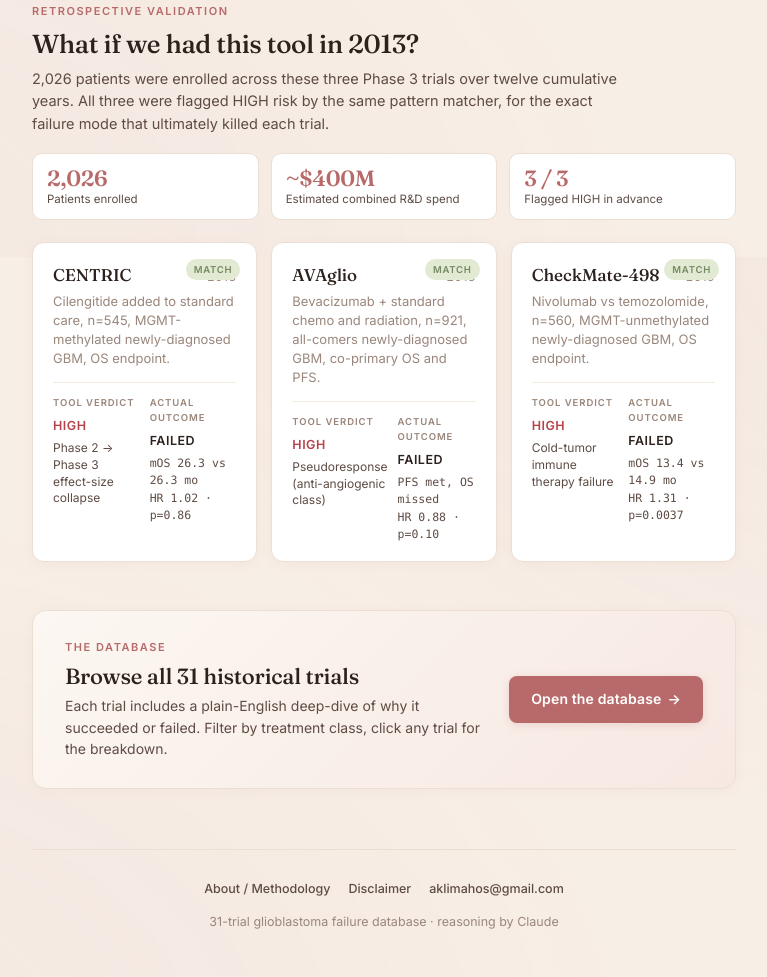
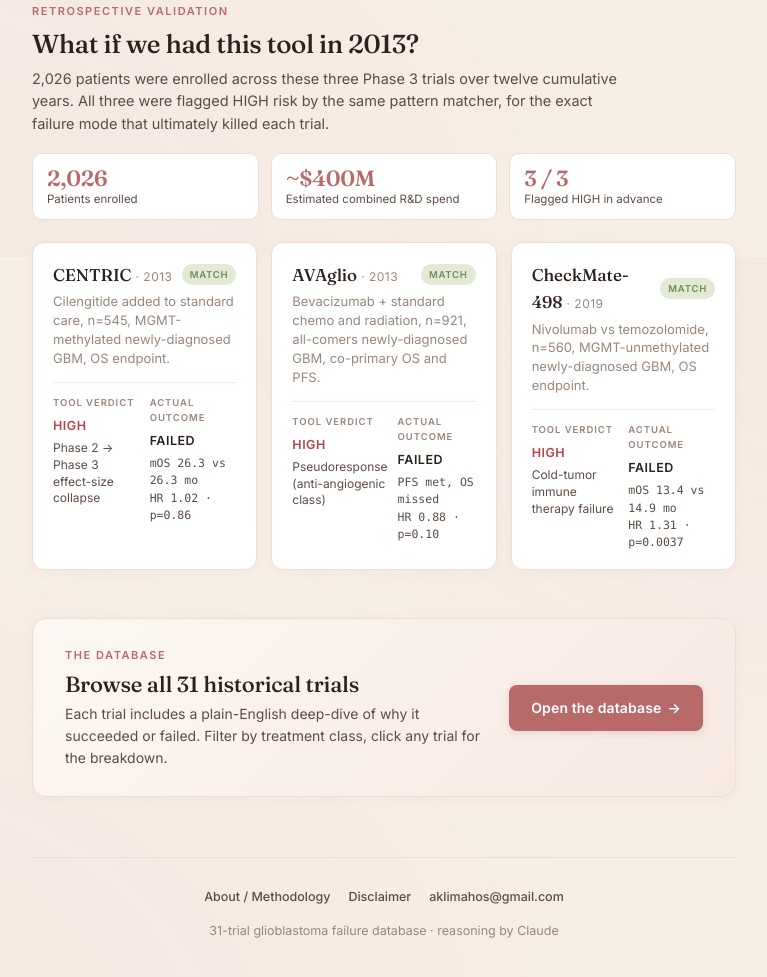
Before and after one commit to aklimahos/gbm-premortem, a website: page public/index.html in a window 1280 px wide. Shown: the part 2143-3120 px from the top of the page, without its empty margins (256-1023 px from the left). Drawn offline with Linux system fonts and the light colour scheme.

Commit message:
Validation cards: fix MATCH badge overlapping the year text
The MATCH badge was positioned absolutely (top-right corner) which
sat directly on top of the year text in the card header
(.validation-card-year), causing the year to peek through behind
the badge as black text.

Fix: removed absolute positioning. MATCH is now an inline flex
sibling of the title-year group inside the card head:

  [Title · 2013]                              [Match]

Both elements live in the same flex row with space-between, so they
share the header line cleanly without overlap. Year is no longer
obscured.

```diff
--- a/public/index.html
+++ b/public/index.html
@@ -452,9 +452,6 @@
     margin: 0;
   }
   .validation-match {
-    position: absolute;
-    top: 16px;
-    right: 16px;
     background: var(--low-bg);
     color: var(--low);
     font-size: 9.5px;
@@ -463,6 +460,8 @@
     text-transform: uppercase;
     padding: 3px 8px;
     border-radius: 999px;
+    flex-shrink: 0;
+    align-self: center;
   }
 
   /* Try-an-example buttons */
@@ -1751,10 +1750,12 @@
 
     <div class="validation-grid">
       <article class="validation-card">
-        <div class="validation-match">Match</div>
         <div class="validation-card-head">
-          <span class="validation-card-title">CENTRIC</span>
-          <span class="validation-card-year">2013</span>
+          <div>
+            <span class="validation-card-title">CENTRIC</span>
+            <span class="validation-card-year">· 2013</span>
+          </div>
+          <span class="validation-match">Match</span>
         </div>
         <p class="validation-card-design">Cilengitide added to standard care, n=545, MGMT-methylated newly-diagnosed GBM, OS endpoint.</p>
         <div class="validation-compare">
@@ -1772,10 +1773,12 @@
       </article>
 
       <article class="validation-card">
-        <div class="validation-match">Match</div>
         <div class="validation-card-head">
-          <span class="validation-card-title">AVAglio</span>
-          <span class="validation-card-year">2013</span>
+          <div>
+            <span class="validation-card-title">AVAglio</span>
+            <span class="validation-card-year">· 2013</span>
+          </div>
+          <span class="validation-match">Match</span>
         </div>
         <p class="validation-card-design">Bevacizumab + standard chemo and radiation, n=921, all-comers newly-diagnosed GBM, co-primary OS and PFS.</p>
         <div class="validation-compare">
@@ -1793,10 +1796,12 @@
       </article>
 
       <article class="validation-card">
-        <div class="validation-match">Match</div>
         <div class="validation-card-head">
-          <span class="validation-card-title">CheckMate-498</span>
-          <span class="validation-card-year">2019</span>
+          <div>
+            <span class="validation-card-title">CheckMate-498</span>
+            <span class="validation-card-year">· 2019</span>
+          </div>
+          <span class="validation-match">Match</span>
         </div>
         <p class="validation-card-design">Nivolumab vs temozolomide, n=560, MGMT-unmethylated newly-diagnosed GBM, OS endpoint.</p>
         <div class="validation-compare">
```
